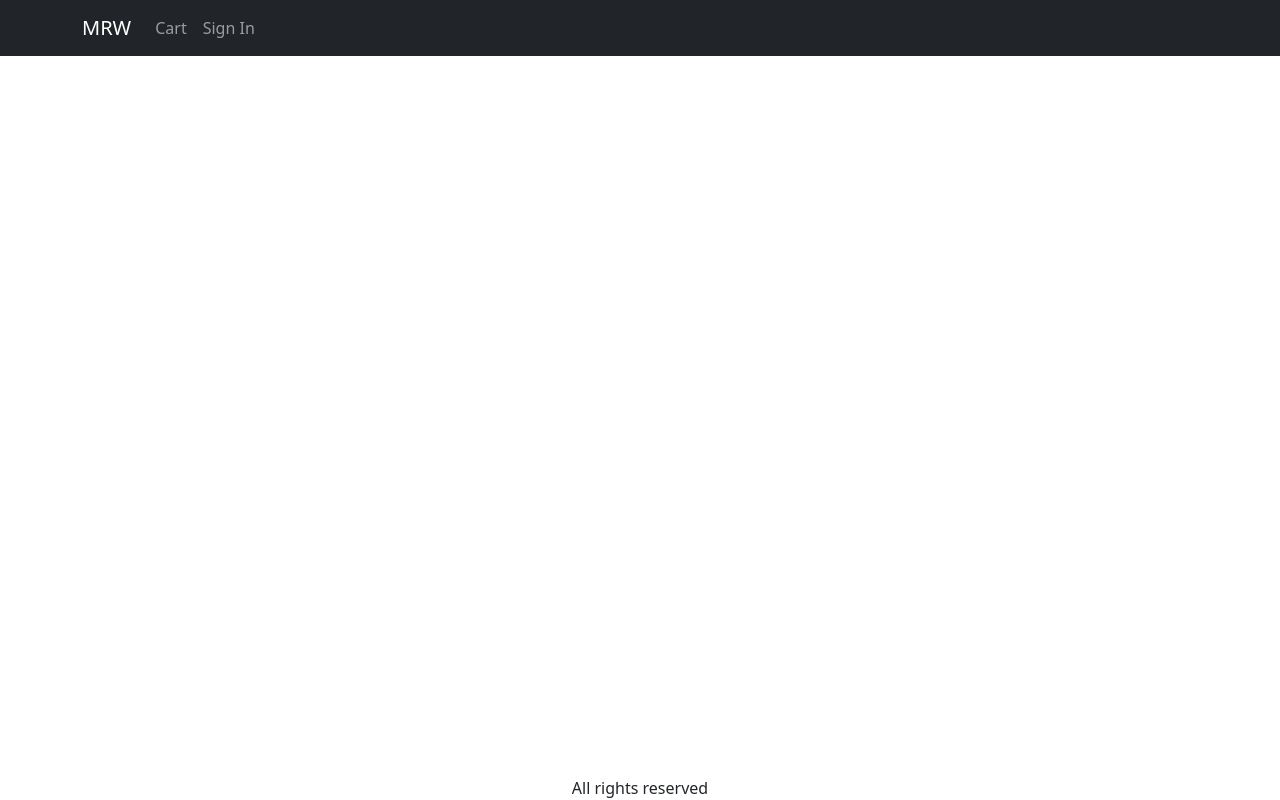
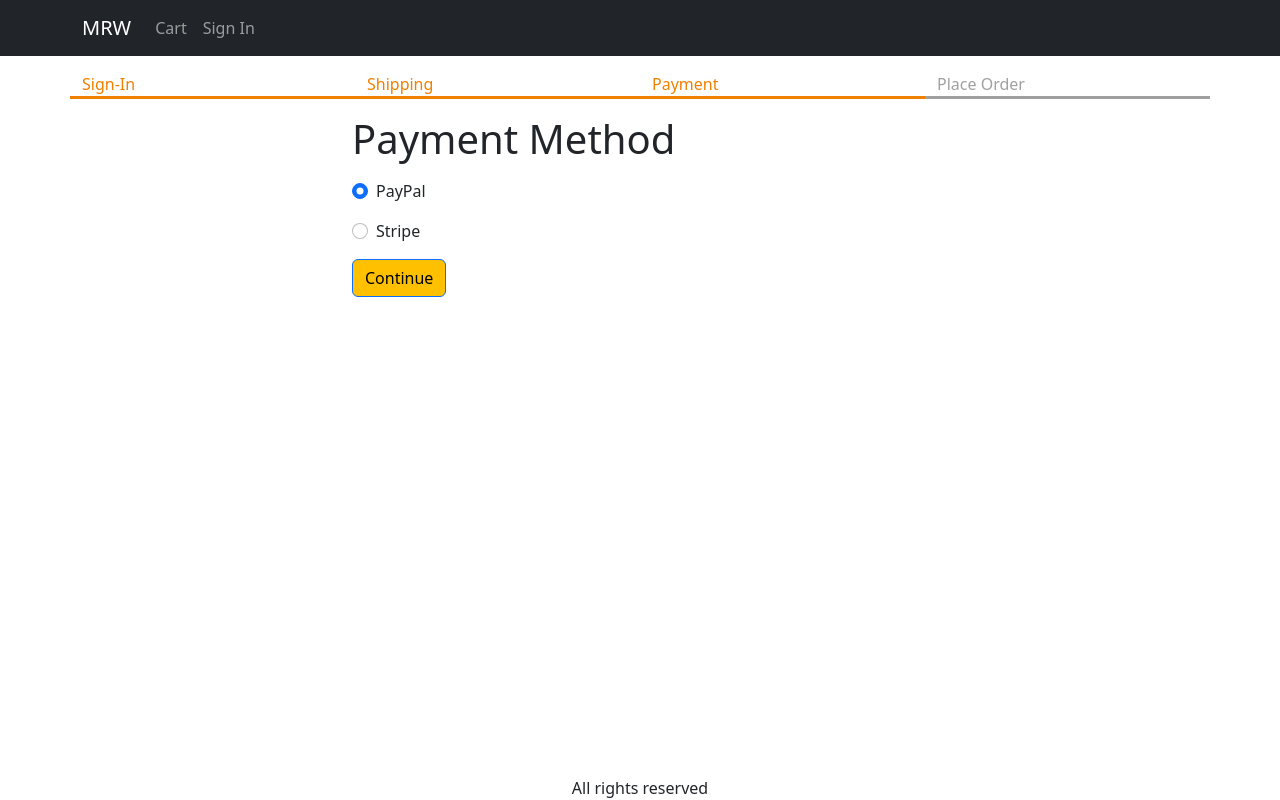
Before and after one commit to rawitchp/mern-mrw-store, a React (Create React App) app in the folder frontend/: page /payment in a window 1280 px wide. Built offline with nearby package versions, Linux system fonts and the light colour scheme.

Commit message:
create Payment Method

```diff
--- a/frontend/src/App.js
+++ b/frontend/src/App.js
@@ -14,6 +14,7 @@
 import 'react-toastify/dist/ReactToastify.css';
 import ShippingAddressScreen from './pages/ShippingAddressScreen.js';
 import SignupScreen from './pages/SignupScreen copy';
+import PaymentMethodScreen from './pages/PaymentMethodScreen';
 
 function App() {
   const { state, dispatch: ctxDispatch } = useContext(Store);
@@ -23,6 +24,7 @@
     ctxDispatch({ type: 'USER_SIGNOUT' });
     localStorage.removeItem('userInfo');
     localStorage.removeItem('shippingAddress');
+    localStorage.removeItem('paymentMethod');
   };
   return (
     <BrowserRouter>
@@ -78,6 +80,7 @@
               <Route path="/signin" element={<SigninScreen />} />
               <Route path="/shipping" element={<ShippingAddressScreen />} />
               <Route path="/signup" element={<SignupScreen />} />
+              <Route path="/payment" element={<PaymentMethodScreen />} />
             </Routes>
           </Container>
         </main>
--- a/frontend/src/Store.js
+++ b/frontend/src/Store.js
@@ -11,6 +11,9 @@
     shippingAddress: localStorage.getItem('shippingAddress')
       ? JSON.parse(localStorage.getItem('shippingAddress'))
       : {},
+    paymentMethod: localStorage.getItem('paymentMethod')
+      ? localStorage.getItem('paymentMethod')
+      : '',
     cartItems: localStorage.getItem('cartItems')
       ? JSON.parse(localStorage.getItem('cartItems'))
       : [],
@@ -48,6 +51,7 @@
         cart: {
           cartItems: [],
           shippingAddress: {},
+          paymentMethod: '',
         },
       };
     case 'SAVING_SHIPPING_ADDRESS':
@@ -57,6 +61,11 @@
           ...state.cart,
           shippingAddress: action.payload,
         },
+      };
+    case 'SAVE_PAYMENT_METHOD':
+      return {
+        ...state,
+        cart: { ...state.cart, paymentMethod: action.payload },
       };
     default:
       return state;
--- /dev/null
+++ b/frontend/src/pages/PaymentMethodScreen.js
@@ -0,0 +1,67 @@
+import { React, useContext, useEffect, useState } from 'react';
+import { Button, Form } from 'react-bootstrap';
+import { Helmet } from 'react-helmet-async';
+import { useNavigate } from 'react-router-dom';
+import CheckoutSteps from '../components/CheckoutSteps';
+import { Store } from '../Store';
+
+export default function PaymentMethodScreen() {
+  const navigate = useNavigate();
+  const { state, dispatch: ctxDispatch } = useContext(Store);
+  const {
+    cart: { shippingAddress, paymentMethod },
+  } = state;
+
+  const [paymentMethodName, setPaymentMethod] = useState(
+    paymentMethod || 'PayPal'
+  );
+  console.log(paymentMethodName);
+  useEffect(() => {
+    if (!shippingAddress) {
+      navigate('/shipping');
+    }
+  }, [shippingAddress, navigate]);
+  const submitHandler = (e) => {
+    e.preventDefault();
+    ctxDispatch({ type: 'SAVE_PAYMENT_METHOD', payload: paymentMethodName });
+    localStorage.setItem('paymentMethod', paymentMethodName);
+    navigate('/placeorder');
+  };
+  return (
+    <div>
+      <CheckoutSteps step1 step2 step3></CheckoutSteps>
+      <div className="container small-container">
+        <Helmet>
+          <title>Payment Method</title>
+        </Helmet>
+
+        <h1 className="my-3">Payment Method</h1>
+        <Form onSubmit={submitHandler}>
+          <div className="mb-3">
+            <Form.Check
+              type="radio"
+              id="PayPal"
+              label="PayPal"
+              value="PayPal"
+              checked={paymentMethodName === 'PayPal'}
+              onChange={(e) => setPaymentMethod(e.target.value)}
+            />
+          </div>
+          <div className="mb-3">
+            <Form.Check
+              type="radio"
+              id="Stripe"
+              label="Stripe"
+              value="Stripe"
+              checked={paymentMethodName === 'Stripe'}
+              onChange={(e) => setPaymentMethod(e.target.value)}
+            />
+          </div>
+          <div className="mb-3">
+            <Button type="submit">Continue</Button>
+          </div>
+        </Form>
+      </div>
+    </div>
+  );
+}
--- a/frontend/src/pages/ShippingAddressScreen.js
+++ b/frontend/src/pages/ShippingAddressScreen.js
@@ -6,17 +6,18 @@
 import CheckoutSteps from '../components/CheckoutSteps';
 
 function ShippingAddressScreen() {
+
   const navigate = useNavigate();
   const { state, dispatch: ctxDispatch } = useContext(Store);
   const {
-      userInfo,
+    userInfo,
     cart: { shippingAddress },
   } = state;
   useEffect(() => {
     if (!userInfo) {
       navigate('/signin?redirect=/shipping');
     }
-  }, [userInfo,navigate]);
+  }, [userInfo, navigate]);
   const [fullname, setFullname] = useState(shippingAddress.fullname || '');
   const [address, setAddress] = useState(shippingAddress.address || '');
   const [city, setCity] = useState(shippingAddress.city || '');
@@ -40,7 +41,7 @@
       'shippingAddress',
       JSON.stringify({ fullname, address, city, postalCode, country })
     );
-    navigate('payment');
+    navigate('/payment');
   };
   return (
     <div>
```
Also changed, not shown: 1 other file (tests, documents, lock files or other folders).
